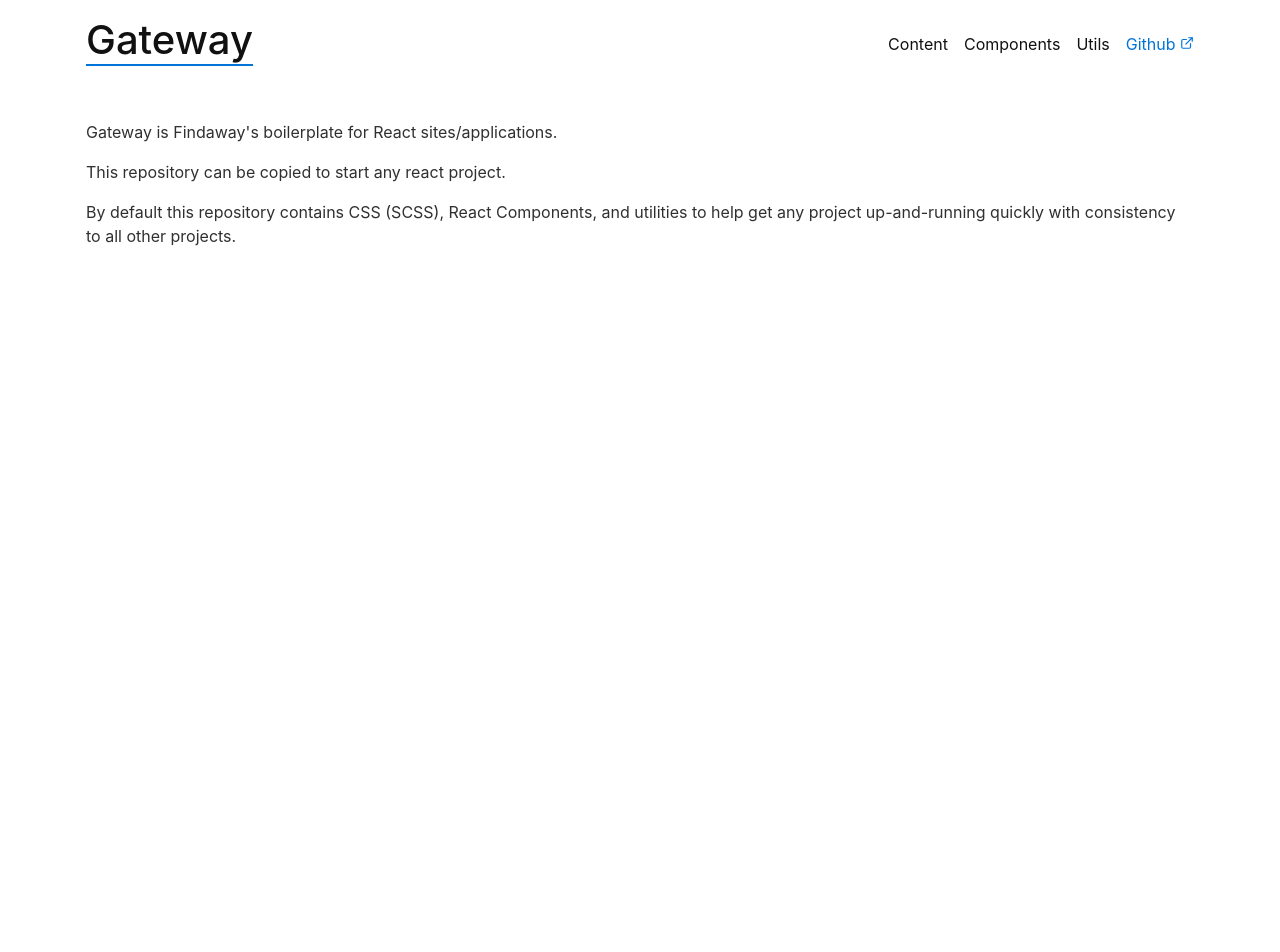
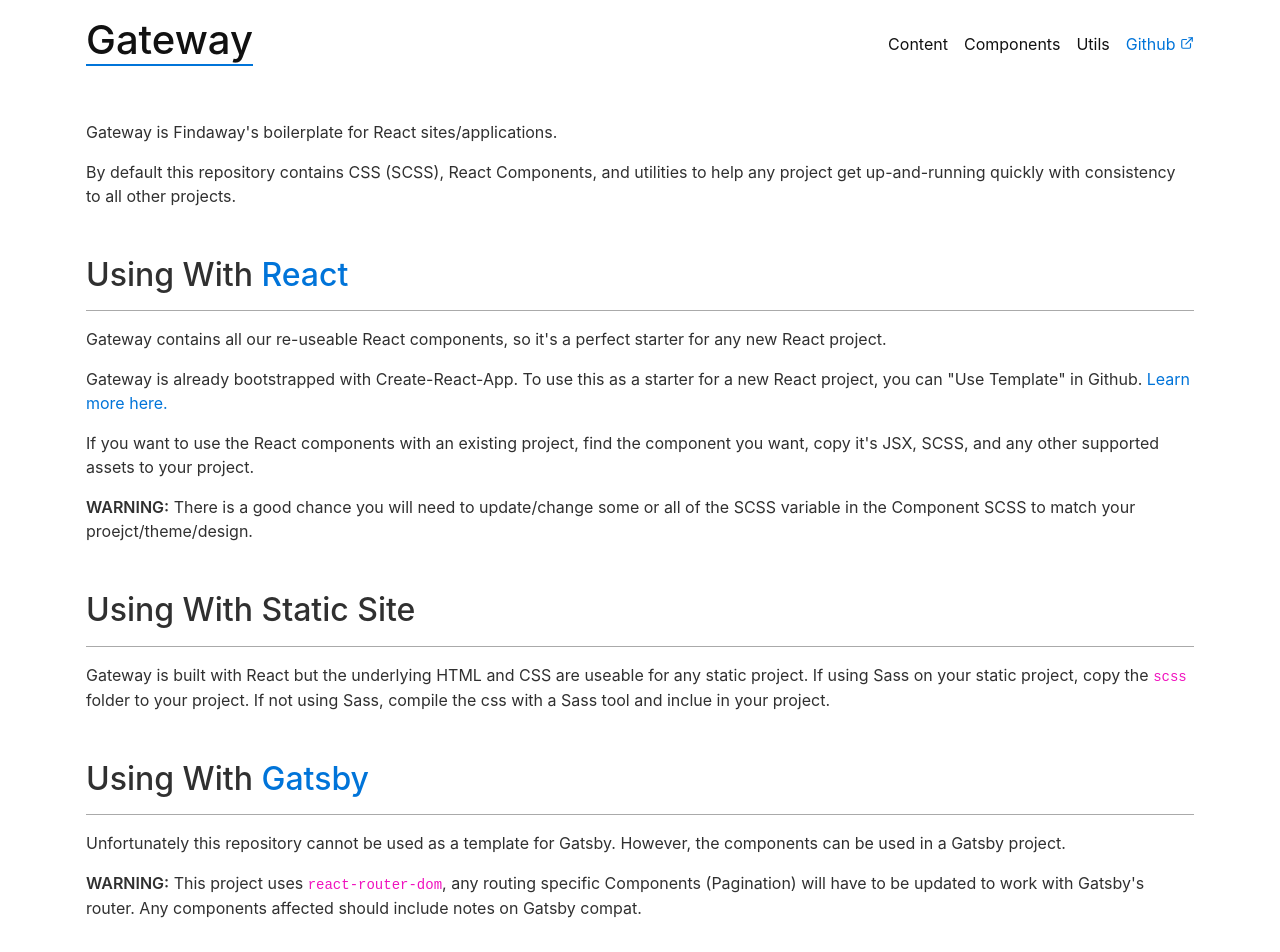
Before and after one commit to FindawayWorld/Solon, a React (Create React App) app: page /#/ in a window 1280 px wide. Shown: the top 952 px of the page. Before the commit the page ends 800 px from the top, so only its background shows below. Built offline with nearby package versions, Linux system fonts and the light colour scheme.

Commit message:
Add info to homepage

```diff
--- a/src/pages/Home.jsx
+++ b/src/pages/Home.jsx
@@ -3,8 +3,29 @@ import React from 'react';
 const HomePage = () => (
     <>
         <p>Gateway is Findaway's boilerplate for React sites/applications.</p>
-        <p>This repository can be copied to start any react project.</p>
-        <p>By default this repository contains CSS (SCSS), React Components, and utilities to help get any project up-and-running quickly with consistency to all other projects.</p>
+        <p className="mb-5">By default this repository contains CSS (SCSS), React Components, and utilities to help any project get up-and-running quickly with consistency to all other projects.</p>
+
+        <section className="mb-5">
+            <h2>Using With <a href="https://reactjs.org" target="_blank" rel="noopener noreferrer">React</a></h2>
+            <hr/>
+            <p>Gateway contains all our re-useable React components, so it's a perfect starter for any new React project.</p>
+            <p>Gateway is already bootstrapped with Create-React-App. To use this as a starter for a new React project, you can "Use Template" in Github. <a href="https://help.github.com/en/github/creating-cloning-and-archiving-repositories/creating-a-repository-from-a-template">Learn more here.</a></p>
+            <p>If you want to use the React components with an existing project, find the component you want, copy it's JSX, SCSS, and any other supported assets to your project.</p>
+            <p><strong>WARNING:</strong> There is a good chance you will need to update/change some or all of the SCSS variable in the Component SCSS to match your proejct/theme/design.</p>
+        </section>
+
+        <section className="mb-5">
+            <h2>Using With Static Site</h2>
+            <hr/>
+            <p>Gateway is built with React but the underlying HTML and CSS are useable for any static project. If using Sass on your static project, copy the <code>scss</code> folder to your project. If not using Sass, compile the css with a Sass tool and inclue in your project.</p>
+        </section>
+
+        <section className="mb-5">
+            <h2>Using With <a href="https://www.gatsbyjs.org/" target="_blank" rel="noopener noreferrer">Gatsby</a></h2>
+            <hr/>
+            <p>Unfortunately this repository cannot be used as a template for Gatsby. However, the components can be used in a Gatsby project.</p>
+            <p><strong>WARNING:</strong> This project uses <code>react-router-dom</code>, any routing specific Components (Pagination) will have to be updated to work with Gatsby's router. Any components affected should include notes on Gatsby compat.</p>
+        </section>
     </>
 );
 
```
